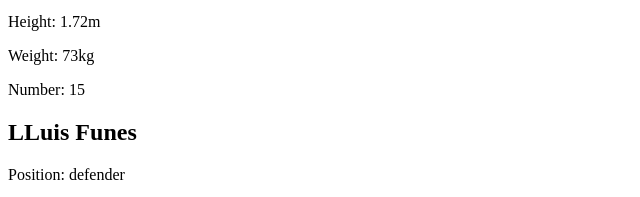
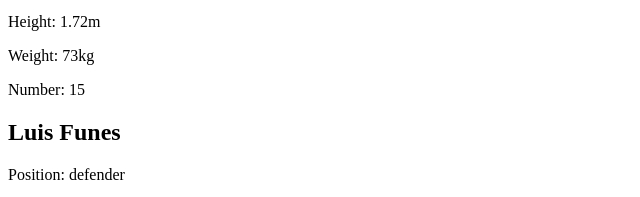
Before and after one commit to CelsoHerib/freeCodeCamp, a plain HTML site: page futbolTeamCards/index.html in a window 1280 px wide. Shown: the part 3920-4117 px from the top of the page, 0-640 px from the left. Drawn offline with Linux system fonts and the light colour scheme.

Commit message:
borrado de letra extra

```diff
--- a/futbolTeamCards/index.html
+++ b/futbolTeamCards/index.html
@@ -161,7 +161,7 @@
                 <p>Number: 15</p>
             </div>
             <div class="player-card">
-                <h2>LLuis  Funes</h2>
+                <h2>Luis  Funes</h2>
                 <p>Position: defender</p>
                 <p>Nickname: N/A</p>
                 <p>Age: 32</p>
```
